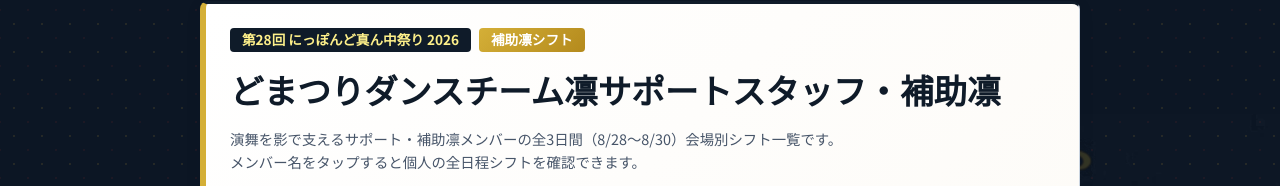
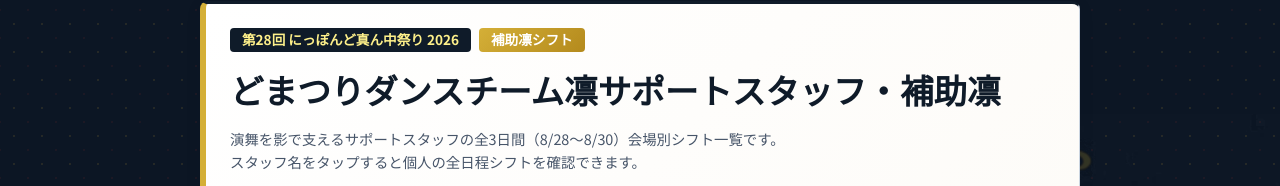
Before and after one commit to daishimurata/dance-team-rin-portal, a website built with Vite: page support.html in a window 1280 px wide. Shown: the part 102-288 px from the top of the page. Built offline with nearby package versions, Linux system fonts and the light colour scheme.

Commit message:
fix: Update description text to サポートスタッフ and スタッフ名

```diff
--- a/support.html
+++ b/support.html
@@ -54,8 +54,8 @@
             どまつりダンスチーム凛サポートスタッフ・補助凛
           </h1>
           <p style="font-size: 0.9rem; color: #475569; margin: 0; line-height: 1.6;">
-            演舞を影で支えるサポート・補助凛メンバーの全3日間（8/28〜8/30）会場別シフト一覧です。<br>
-            メンバー名をタップすると個人の全日程シフトを確認できます。
+            演舞を影で支えるサポートスタッフの全3日間（8/28〜8/30）会場別シフト一覧です。<br>
+            スタッフ名をタップすると個人の全日程シフトを確認できます。
           </p>
         </div>
 
```
